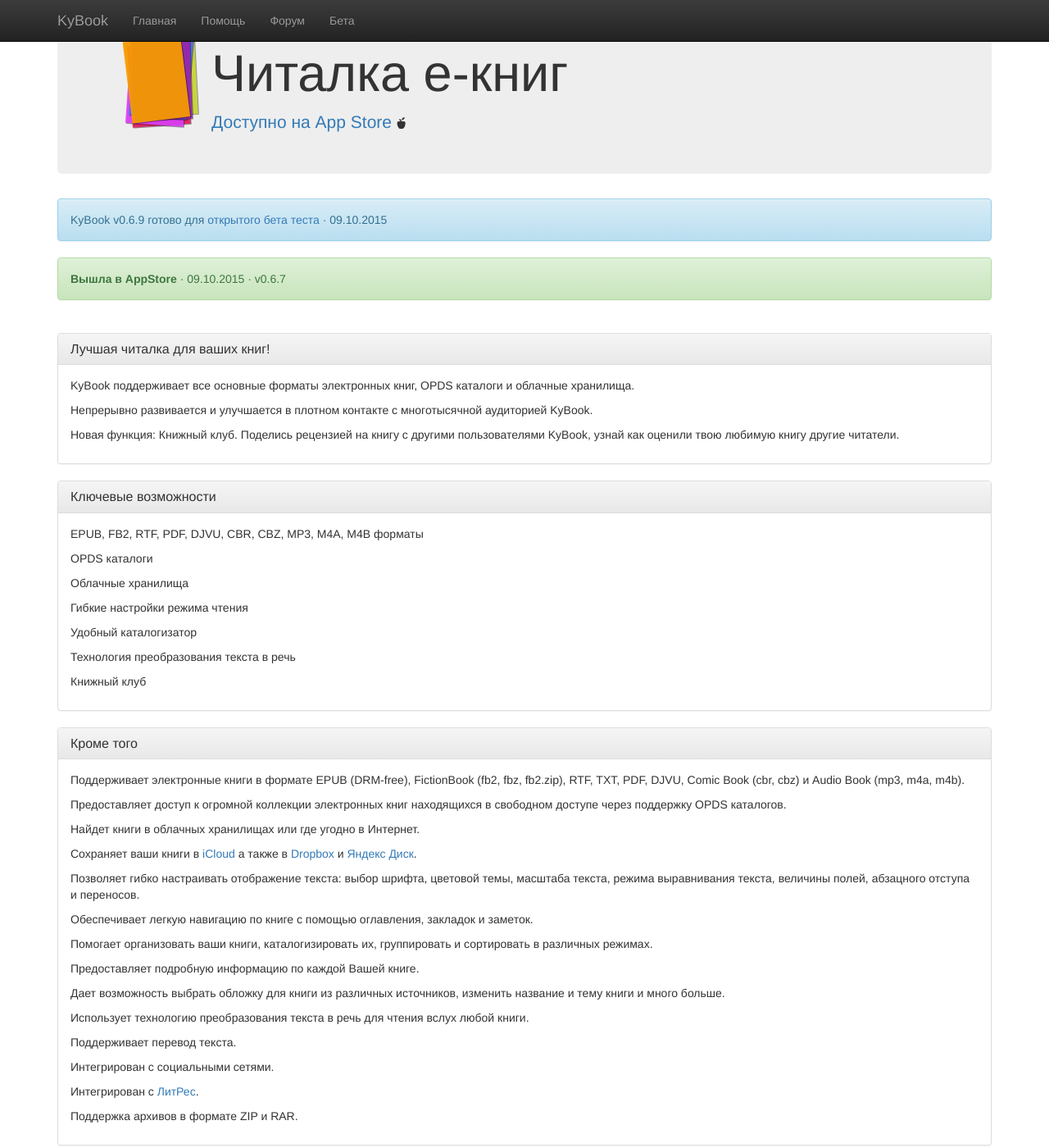
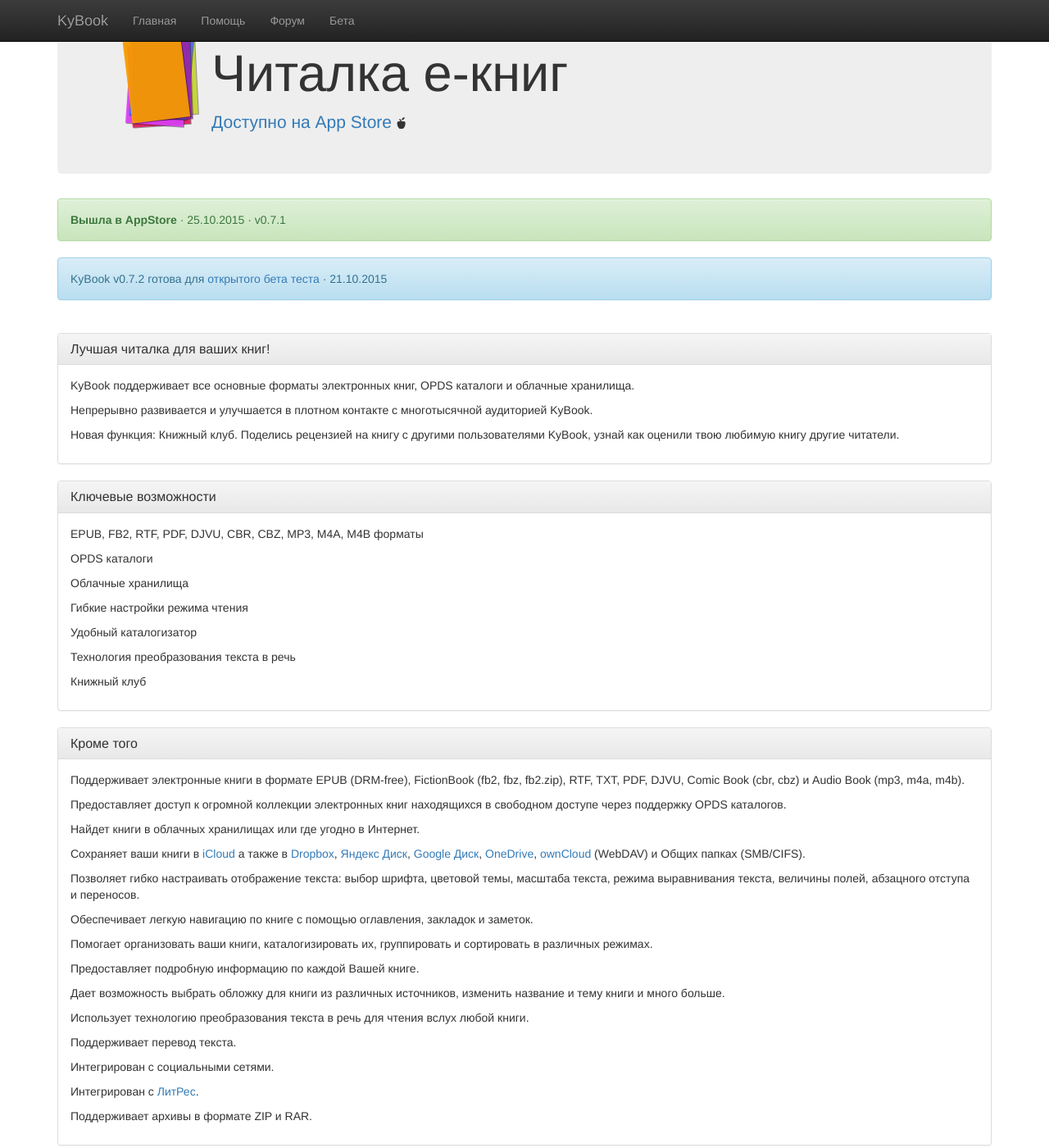
Before and after one commit to kolyvan/kybook-reader.com, a Jekyll site: the page built from ru/index.html, in a window 1280 px wide and 1400 px high, scrolled down 263 px. Shown: the whole window at 82% size. Built offline with Jekyll 4.4.1, drawn with Linux system fonts in a browser that asks for light colours; nearby versions of some CDN libraries.

Commit message:
info about v0.7.1

```diff
--- a/ru/index.html
+++ b/ru/index.html
@@ -23,12 +23,12 @@
   <span class="glyphicon glyphicon-apple" aria-hidden="true">
 </div>
 
-<div class="alert alert-info" role="alert">
-    KyBook v0.6.9 готово для <a href='/beta.html'>открытого бета теста</a> &middot; 09.10.2015
+<div class="alert alert-success" role="alert">
+    <strong>Вышла в AppStore</strong> &middot; 25.10.2015 &middot; v0.7.1
 </div>
 
-<div class="alert alert-success" role="alert">
-    <strong>Вышла в AppStore</strong> &middot; 09.10.2015 &middot; v0.6.7
+<div class="alert alert-info" role="alert">
+    KyBook v0.7.2 готова для <a href='/beta.html'>открытого бета теста</a> &middot; 21.10.2015
 </div>
 
 <div class="page-header">
@@ -67,7 +67,7 @@
     <p>Поддерживает электронные книги в формате EPUB (DRM-free), FictionBook (fb2, fbz, fb2.zip), RTF, TXT, PDF, DJVU, Comic Book (cbr, cbz) и Audio Book (mp3, m4a, m4b).</p>
     <p>Предоставляет доступ к огромной коллекции электронных книг находящихся в свободном доступе через поддержку OPDS каталогов.</p>
     <p>Найдет книги в облачных хранилищах или где угодно в Интернет.</p>
-    <p>Сохраняет ваши книги в <a href="http://icloud.com">iCloud</a> а также в <a href="http://dropbox.com">Dropbox</a> и <a href="http://disk.yandex.ru">Яндекс Диск</a>.</p>
+    <p>Сохраняет ваши книги в <a href="http://icloud.com">iCloud</a> а также в <a href="http://dropbox.com">Dropbox</a>, <a href="http://disk.yandex.ru">Яндекс Диск</a>, <a href="https://drive.google.com/">Google Диск</a>, <a href="https://onedrive.live.com/">OneDrive</a>, <a href="https://owncloud.org/">ownCloud</a> (WebDAV) и Общих папках (SMB/CIFS).</p>
     <p>Позволяет гибко настраивать отображение текста: выбор шрифта, цветовой темы, масштаба текста, режима выравнивания текста, величины полей, абзацного отступа и переносов.</p>
     <p>Обеспечивает легкую навигацию по книге с помощью оглавления, закладок и заметок.</p>
     <p>Помогает организовать ваши книги, каталогизировать их, группировать и сортировать в различных режимах.</p>
@@ -77,7 +77,7 @@
     <p>Поддерживает перевод текста.</p>
     <p>Интегрирован с социальными сетями.</p>
     <p>Интегрирован с <a href="http://litres.ru">ЛитРес</a>.</p>
-    <p>Поддержка архивов в формате ZIP и RAR.</p>
+    <p>Поддерживает архивы в формате ZIP и RAR.</p>
     </div>
 
   </div>
```
Also changed, not shown: index.html (+5 -5 lines).
